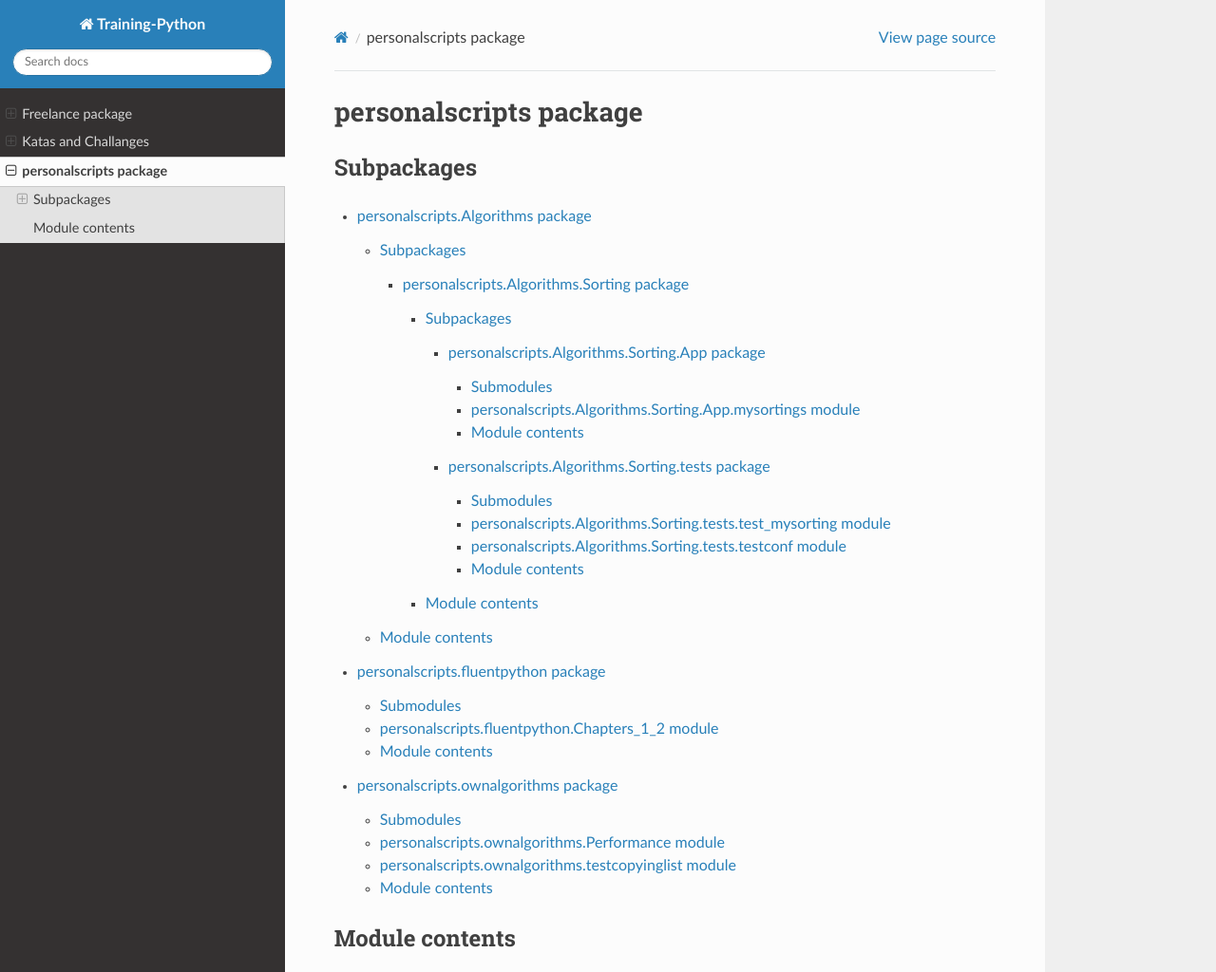
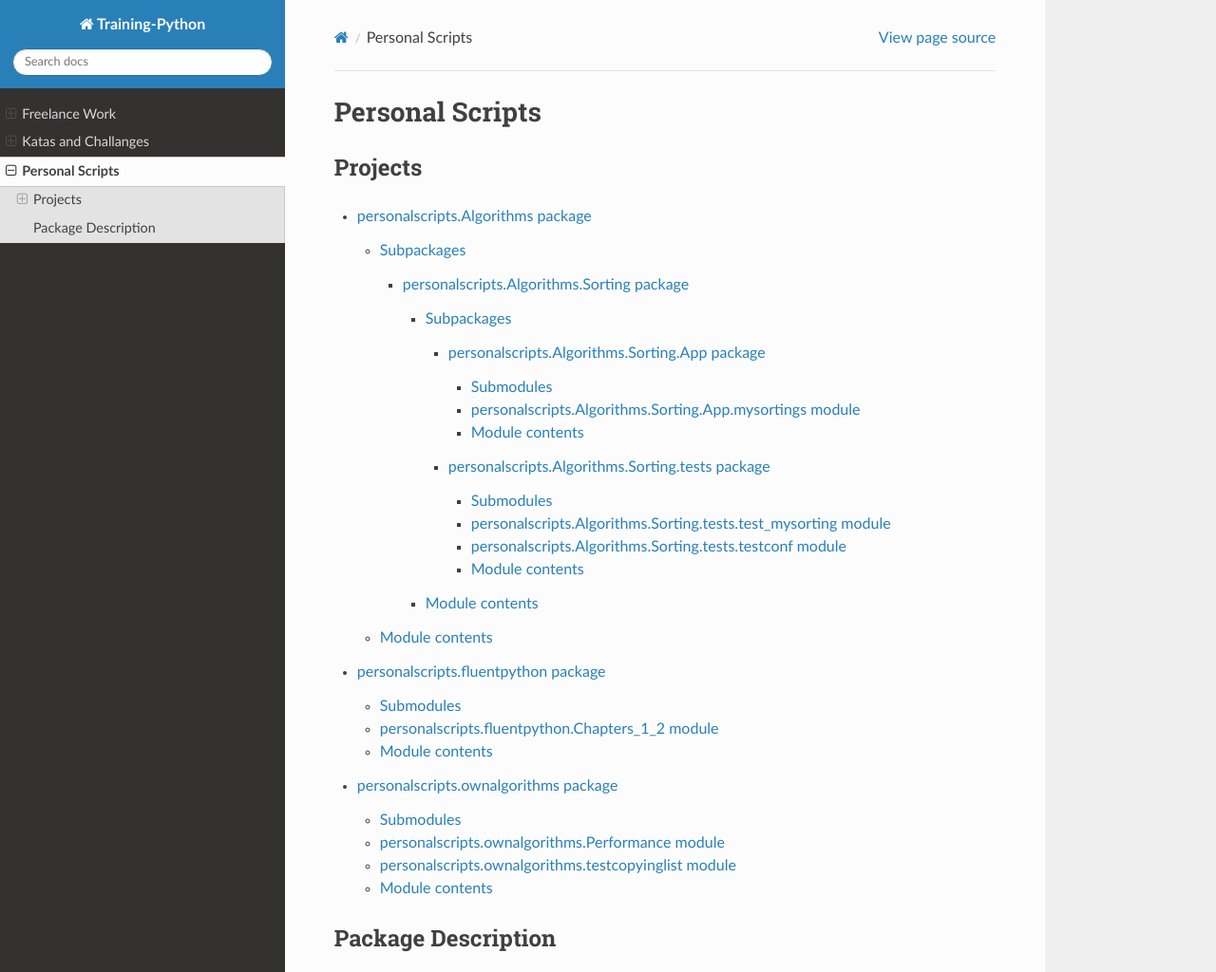
Before and after one commit to ELC/training-matplotlib, a Sphinx documentation site: the page built from docs/source/personalscripts.rst, in a window 1280 px wide and 1317 px high, cut to the strip 0-1024 px from the top of the window. Shown: the whole strip at 95% size. Built offline with Sphinx 7.4.7 and the Read the Docs theme 2.0.0, drawn with Linux system fonts in a browser that asks for light colours.

Commit message:
Update Docs

```diff
--- a/docs/source/Freelance.rst
+++ b/docs/source/Freelance.rst
@@ -1,15 +1,15 @@
-Freelance package
-=================
+Freelance Work
+==============
 
-Subpackages
------------
+Projects
+--------
 
 .. toctree::
 
    Freelance.sumado
 
-Module contents
----------------
+Package Description
+-------------------
 
 .. automodule:: Freelance
     :members:
--- a/docs/source/personalscripts.rst
+++ b/docs/source/personalscripts.rst
@@ -1,8 +1,8 @@
-personalscripts package
-=======================
+Personal Scripts
+================
 
-Subpackages
------------
+Projects
+--------
 
 .. toctree::
 
@@ -10,8 +10,8 @@ Subpackages
     personalscripts.fluentpython
     personalscripts.ownalgorithms
 
-Module contents
----------------
+Package Description
+-------------------
 
 .. automodule:: personalscripts
     :members:
```
Also changed, not shown: docs/source/Freelance.sumado.rst (+14 -14 lines).
